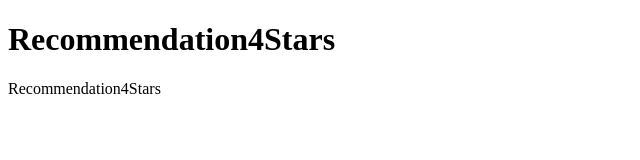
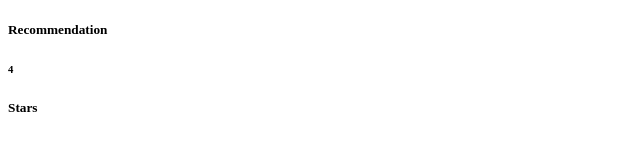
Before and after one commit to LucasServare1/meu-ovo-esquerdo, a plain HTML site: page index.html in a window 1280 px wide. Shown: the whole page, without its empty margins (0-640 px from the left). Drawn offline with Linux system fonts and the light colour scheme.

Commit message:
isssssooooooooo

```diff
--- a/index.html
+++ b/index.html
@@ -6,7 +6,8 @@
     <title>Recommendation4Stars</title>
 </head>
 <body>
- <h1>Recommendation4Stars</h1>
-    <p>Recommendation4Stars</p>
+ <h5>Recommendation</h5>
+ <h6>4</h6>
+ <h5>Stars</h5>
 </body>
 </html>
```
